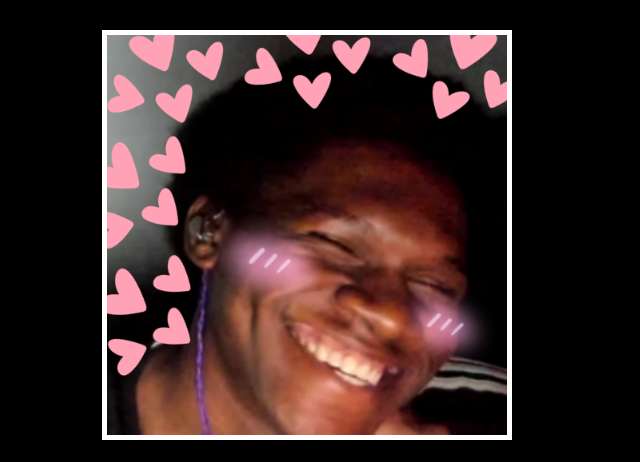
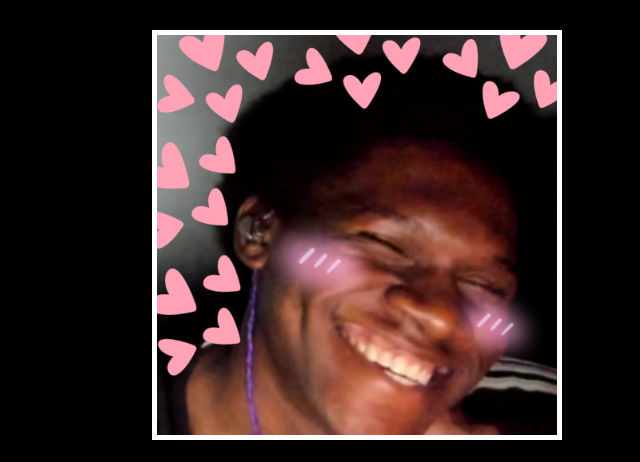
Before and after one commit to TaralynnR/Old-meme-, a plain HTML site: page index.html in a window 1280 px wide. Shown: the top 462 px of the page, without its empty margins (456-1096 px from the left). Drawn offline with nearby package versions, Linux system fonts and the light colour scheme.

Commit message:
Update style.css

```diff
--- a/style.css
+++ b/style.css
@@ -10,7 +10,7 @@ body {
 }
 
 img {
-    margin-left: 550px;
+    margin-left: 600px;
     margin-top: 20px;
     border: solid white;
     border-width: 5px;
```
